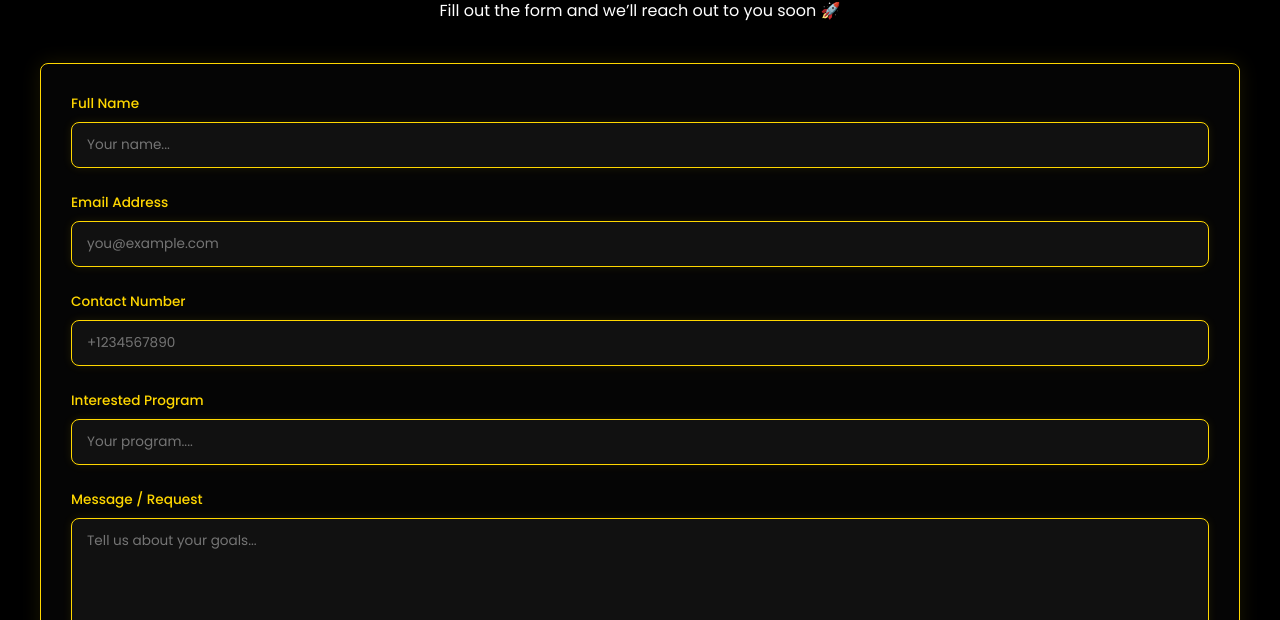
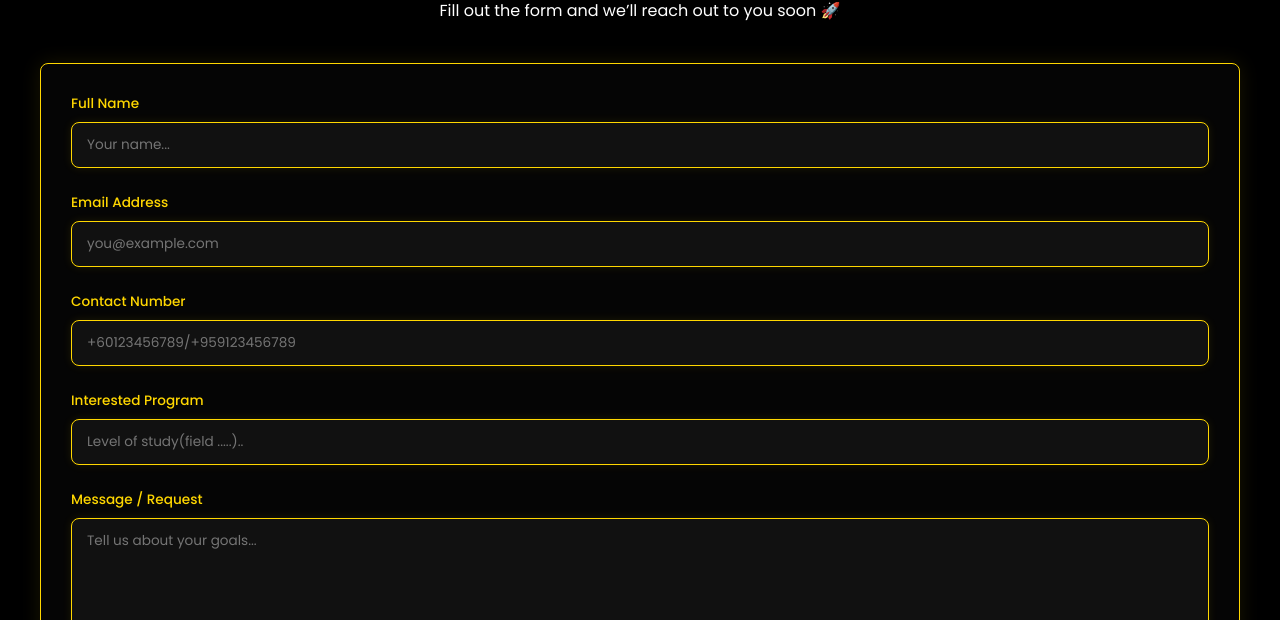
Before and after one commit to htetmyataung8/eduverse01, a plain HTML site: page contact.html in a window 1280 px wide. Shown: the part 180-800 px from the top of the page. Drawn offline with Linux system fonts and the light colour scheme; a web font is replaced by a local one.

Commit message:
Update contact.html
Update example

```diff
--- a/contact.html
+++ b/contact.html
@@ -58,12 +58,12 @@
 
                     <div class="form-group">
                         <label for="contact">Contact Number</label>
-                        <input type="tel" id="contact" name="contact" placeholder="+1234567890" required />
+                        <input type="tel" id="contact" name="contact" placeholder="+60123456789/+959123456789" required />
                     </div>
 
                     <div class="form-group">
                         <label for="program">Interested Program</label>
-                        <input type="text" id="program" name="program" placeholder="Your program...." required />
+                        <input type="text" id="program" name="program" placeholder="Level of study(field .....).." required />
                     </div>
 
 
```
